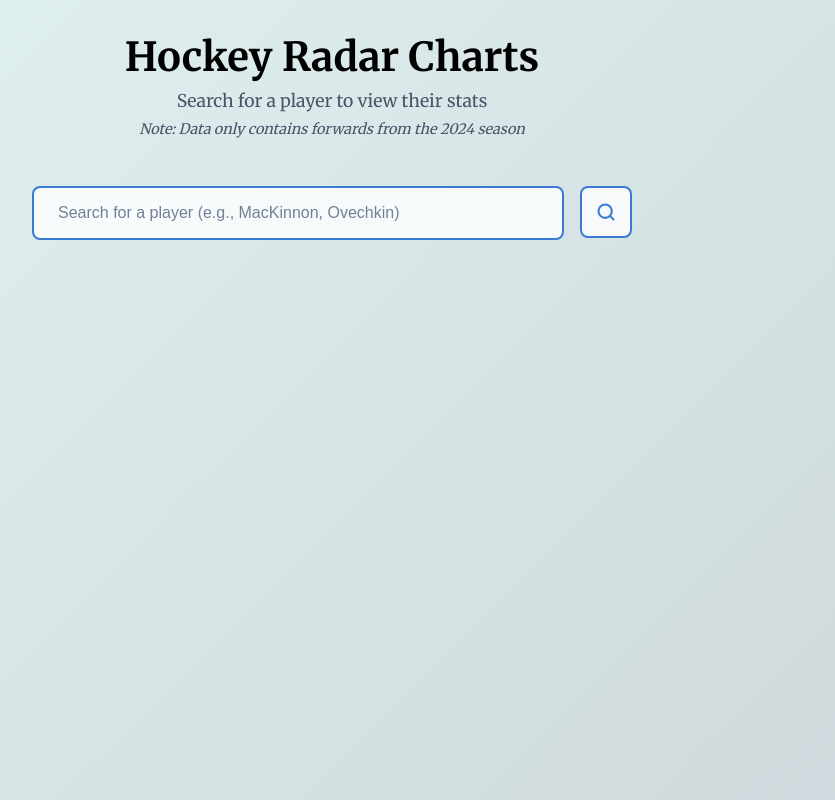
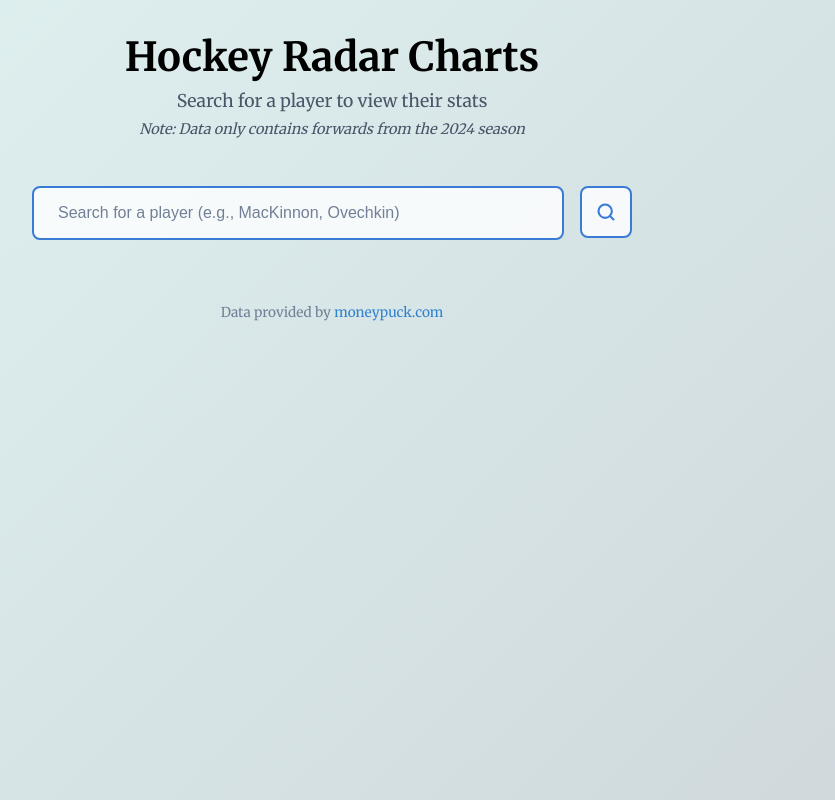
Before and after one commit to MattLowrieDS/hockeychart, a Next.js app in the folder frontend/: page / in a window 1280 px wide. Shown: the whole page, without its empty margins (308-1143 px from the left). Built offline with nearby package versions, Linux system fonts and the light colour scheme.

Commit message:
Add moneypuck.com attribution

```diff
--- a/frontend/app/page.css
+++ b/frontend/app/page.css
@@ -58,3 +58,20 @@
 @keyframes spin {
   to { transform: rotate(360deg); }
 }
+
+.app-footer {
+  margin-top: 4rem;
+  padding-bottom: 2rem;
+  text-align: center;
+  font-size: 0.85rem;
+  color: #718096;
+}
+
+.app-footer a {
+  color: #3182ce;
+  text-decoration: none;
+}
+
+.app-footer a:hover {
+  text-decoration: underline;
+}
--- a/frontend/app/page.tsx
+++ b/frontend/app/page.tsx
@@ -88,6 +88,10 @@ export default function Home() {
           <PlayerRadarChart playerData={playerData} />
         )}
       </main>
+
+      <footer className="app-footer">
+        <p>Data provided by <a href="https://moneypuck.com/data.htm" target="_blank" rel="noopener noreferrer">moneypuck.com</a></p>
+      </footer>
     </div>
   )
 }
--- a/frontend/next.config.ts
+++ b/frontend/next.config.ts
@@ -5,7 +5,8 @@ const nextConfig: NextConfig = {
     return [
       {
         source: '/api/:path*',
-        destination: 'http://localhost:8000/api/:path*',
+        // destination: 'http://localhost:8000/api/:path*',
+        destination: process.env.NEXT_PUBLIC_API_BASE_URL
       },
     ];
   },
```
